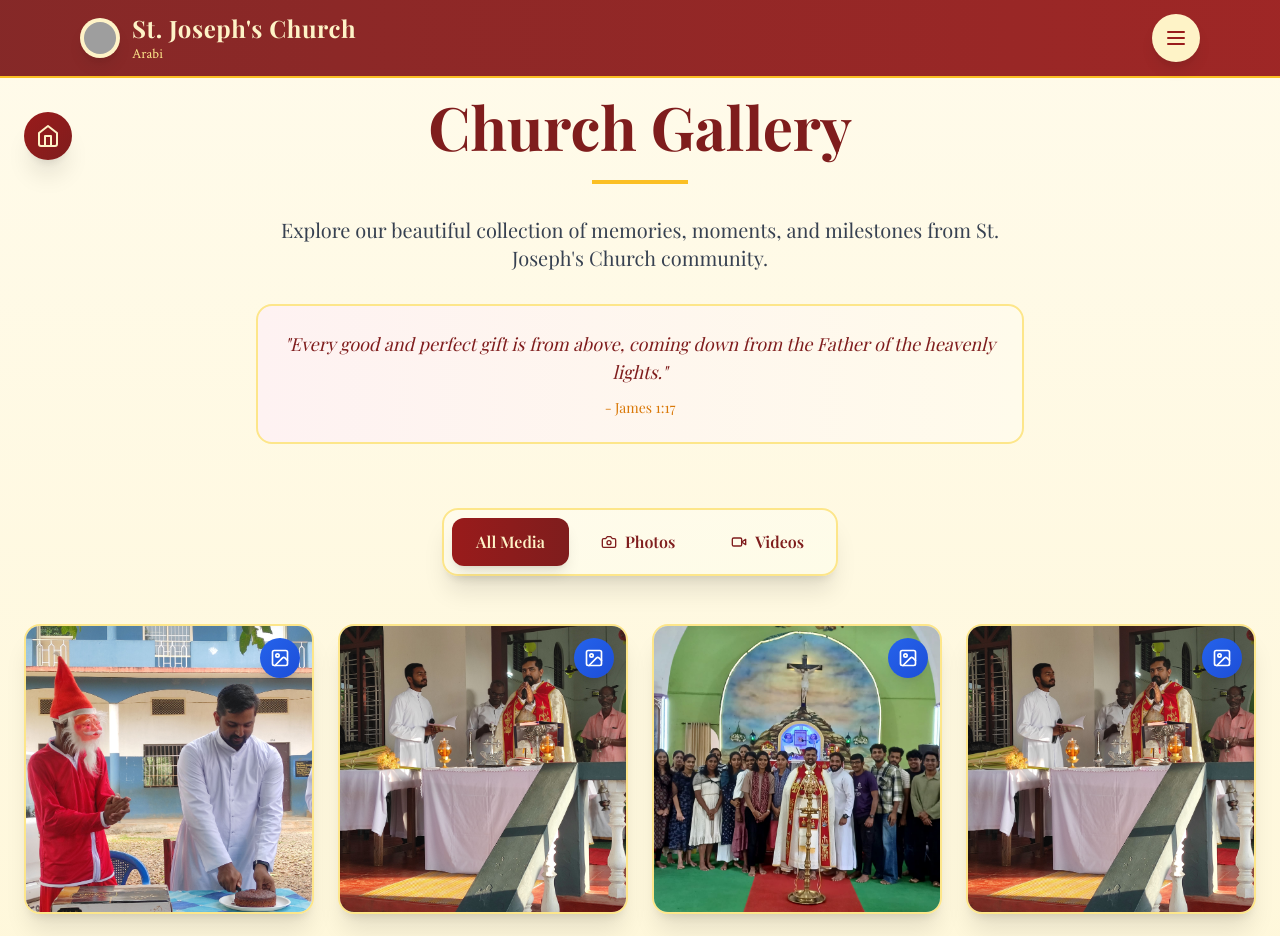
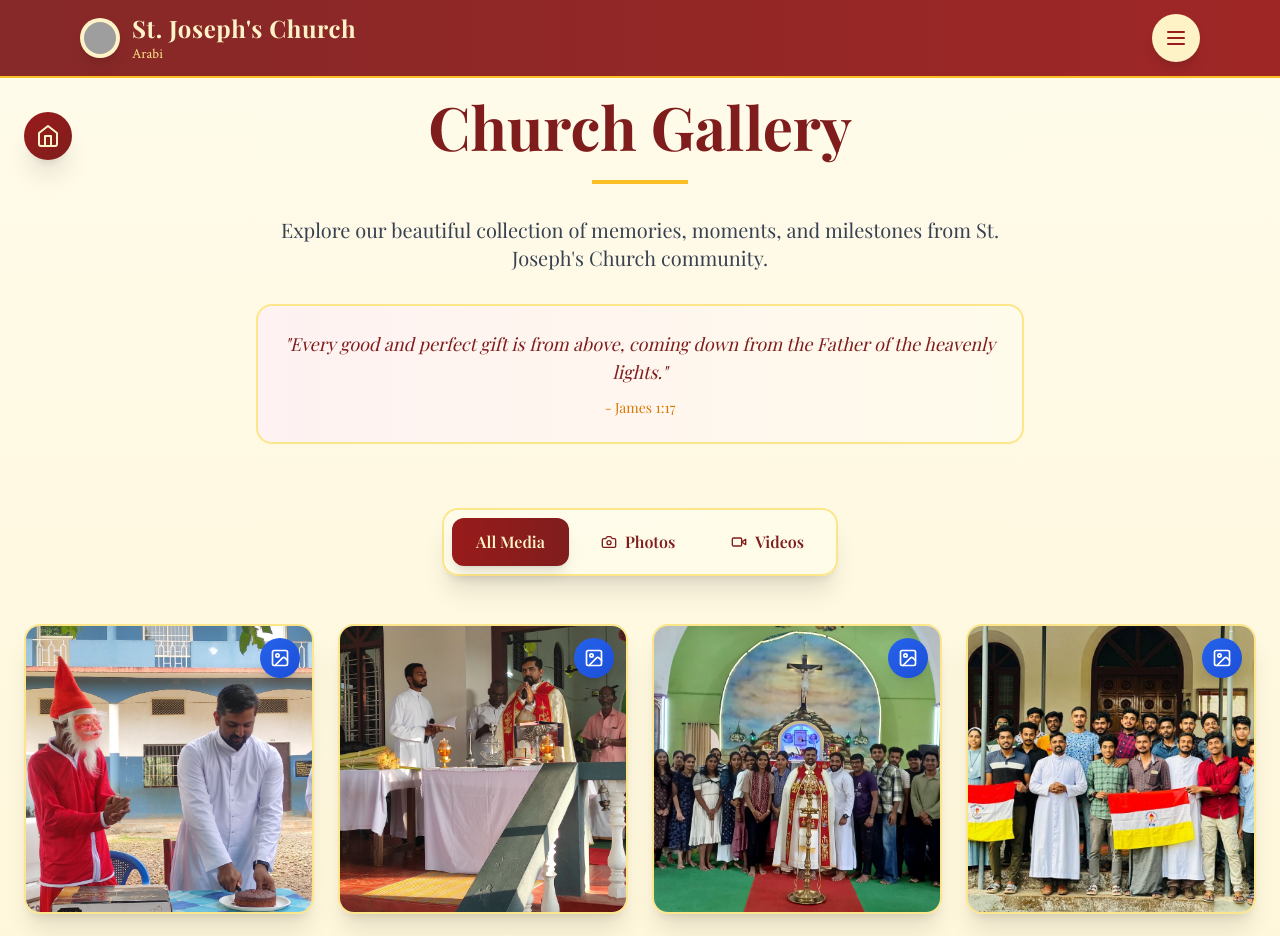
Before and after one commit to akhiljo88/stjosephchurch, a React (Vite) app: page /gallery in a window 1280 px wide. Shown: the top 936 px of the page. Built offline with nearby package versions, Linux system fonts and the light colour scheme; no server answers; grey boxes are pictures that could not be loaded; a web font is replaced by a local one.

Commit message:
Updated Gallery.tsx

```diff
--- a/src/pages/Gallery.tsx
+++ b/src/pages/Gallery.tsx
@@ -36,7 +36,7 @@ const Gallery: React.FC = () => {
     {
       id: 4,
       type: 'photo',
-      src: '/images/IMG_20230402_073518.jpg',
+      src: '/images/IMG-20230806-WA0042.jpg',
       title: 'Beautiful Arabi Village',
       category: 'Community'
     },
```
